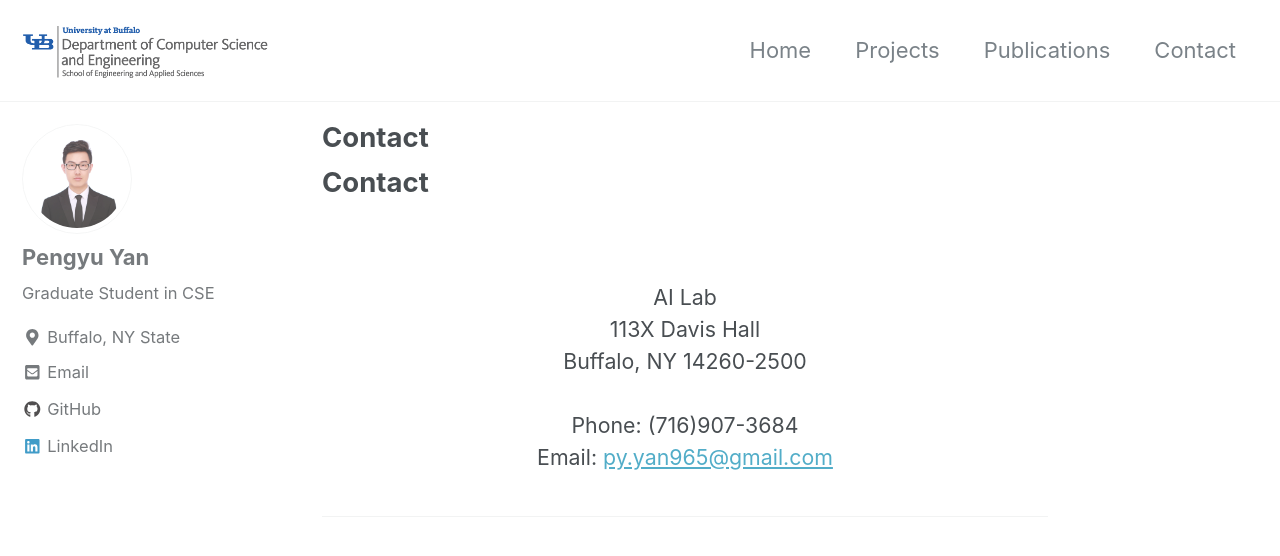
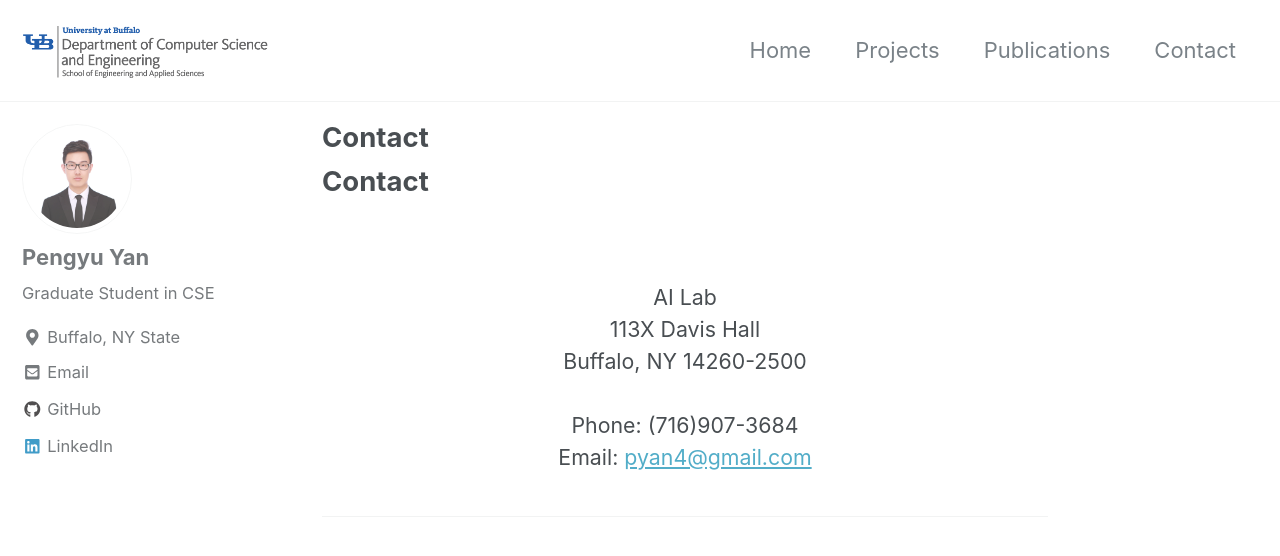
Before and after one commit to pengyu965/personal_webpage2.0, a Jekyll site: the page built from contact.md, in a window 1280 px wide and 900 px high. Shown: the top 556 px of the window. Built offline with Jekyll 4.4.1, drawn with Linux system fonts in a browser that asks for light colours; nearby versions of some CDN libraries; our own code applies the rules of GitHub Pages for plain Markdown files.

Commit message:
small update

```diff
--- a/_config.yml
+++ b/_config.yml
@@ -47,7 +47,7 @@ staticman:
   path                   : # "/_data/comments/{options.slug}" (default)
   requiredFields         : # ['name', 'email', 'message']
   transforms:
-    email                : py.yan965@gmail.com
+    email                :
   generatedFields:
     date:
       type               : # "date"
--- a/contact.md
+++ b/contact.md
@@ -18,5 +18,5 @@ Buffalo, NY 14260-2500
 
 Phone: (716)907-3684
 <br>
-Email: <a href="mailto:pyan4@buffalo.edu">py.yan965@gmail.com</a>
+Email: <a href="mailto:pyan4@buffalo.edu">pyan4@gmail.com</a>
 </p>
```
Also changed, not shown: assets/img/profile.png (deleted).
